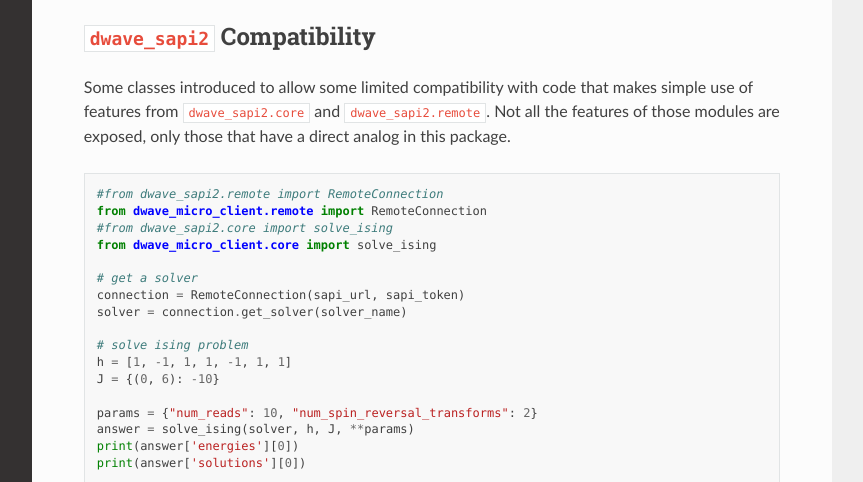
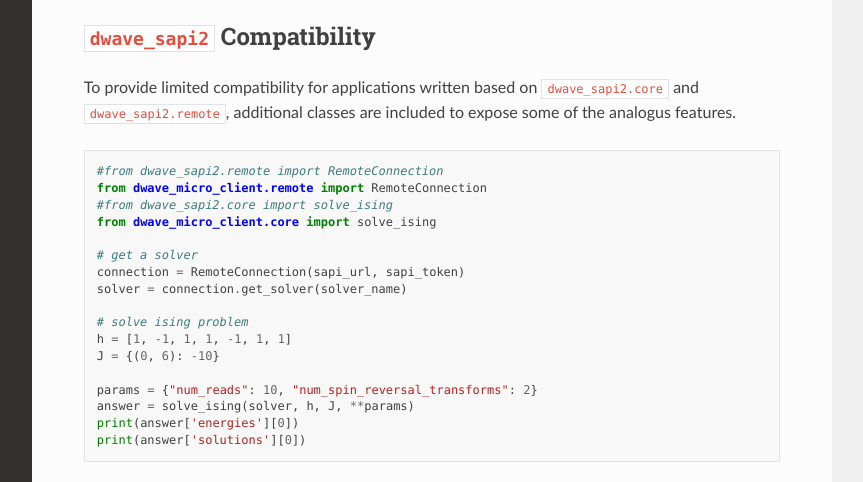
Before and after one commit to dwavesystems/dwave-cloud-client, a Sphinx documentation site: the page built from docs/index.rst, in a window 1280 px wide and 900 px high, scrolled down 1640 px, cut to the strip 180-662 px from the top of the window. Shown: the whole strip, without its empty margins (268-1131 px from the left). Built offline with Sphinx 7.4.7 and the Read the Docs theme 2.0.0, drawn with Linux system fonts in a browser that asks for light colours.

Commit message:
Rewrite SAPI2 compatibility doc

```diff
--- a/docs/index.rst
+++ b/docs/index.rst
@@ -61,10 +61,9 @@ Error Classes
 ``dwave_sapi2`` Compatibility
 -----------------------------
 
-Some classes introduced to allow some limited compatibility with code that makes
-simple use of features from ``dwave_sapi2.core`` and ``dwave_sapi2.remote``.
-Not all the features of those modules are exposed, only those that have
-a direct analog in this package.
+To provide limited compatibility for applications written based on
+``dwave_sapi2.core`` and ``dwave_sapi2.remote``, additional classes are included
+to expose some of the analogus features.
 
 .. code-block:: python
 
```
